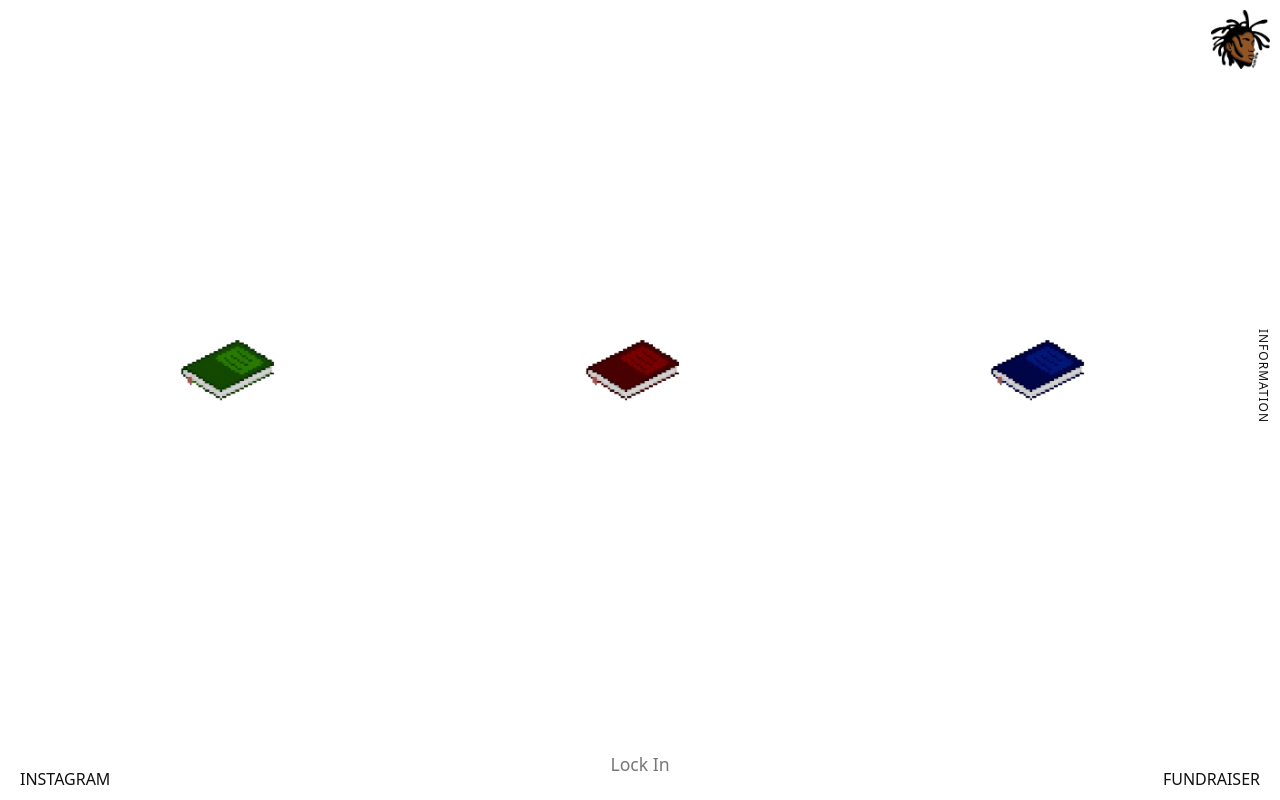
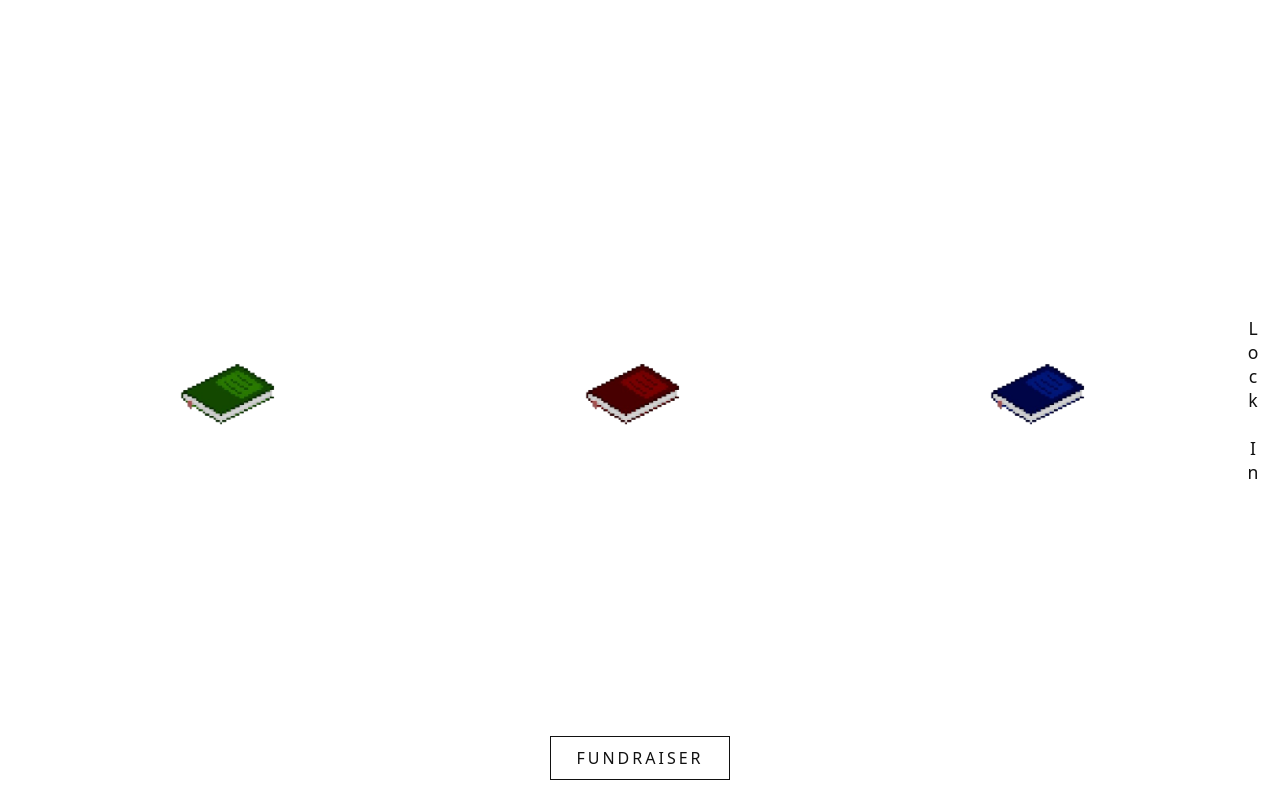
Before and after one commit to eghosa5901/eghosa5901.github.io, a plain HTML site: page index.html in a window 1280 px wide. Drawn offline with Linux system fonts and the light colour scheme.

Commit message:
Update index.html

```diff
--- a/index.html
+++ b/index.html
@@ -36,28 +36,46 @@
         /* Footer */
        .footer {
     display: flex;
-            justify-content: space-between; /* pushes left & right apart */
+    justify-content: center;
     align-items: center;
-            position: fixed; /* sticks it to bottom */
+    position: fixed;
     bottom: 0;
     left: 0;
     width: 100%;
-            padding: 10px 20px;
+    padding: 20px 0;
 }
 
 .footer a {
     text-decoration: none;
     color: inherit;
+    font-size: 16px;
+    letter-spacing: 3px;
+    padding: 10px 25px;
+    border: 1px solid currentColor;
+    transition: all 0.3s ease;
 }
 
-        .top-right-image {
-            position: absolute;
-            top: 0;
+.footer a:hover {
+    letter-spacing: 5px;
+    background-color: currentColor;
+}
+
+
+        .links {
+    position: fixed;
     right: 0;
-            width: 60px;  /* adjust size */
-            height: auto;
-            margin: 10px;
+    top: 50%;
+    transform: translateY(-50%);
+    writing-mode: vertical-rl;
+    text-orientation: upright;
+    padding: 15px;
 }
+
+.links a {
+    text-decoration: none;
+    color: inherit;
+}
+
     </style>
 </head>
 <body>
@@ -78,7 +96,7 @@
     </main>
     <!-- Quick links to audience form and fundraiser page -->
     <a href="html/ABOUT.html" class="audience-form-link">
-    <img src="assets/images/indexLogo.png" alt="Top Right Image" class="top-right-image">
+
     </a>
 
     <div class="links">
@@ -87,14 +105,12 @@
 
 
 
-    <a href="html/INFO.html" class="info-tab">INFORMATION</a>
+
 
     <!-- Social link so visitors can continue engagement outside the website -->
     <footer class="footer">
 
-    <a href="https://www.instagram.com/mikes__house/" target="_blank" rel="noopener">
-        INSTAGRAM
-    </a>
+
 
     <a href="html/FUNDRAISER.html">FUNDRAISER</a>
 
```
Lines whose indentation alone changed are shown as unchanged.
